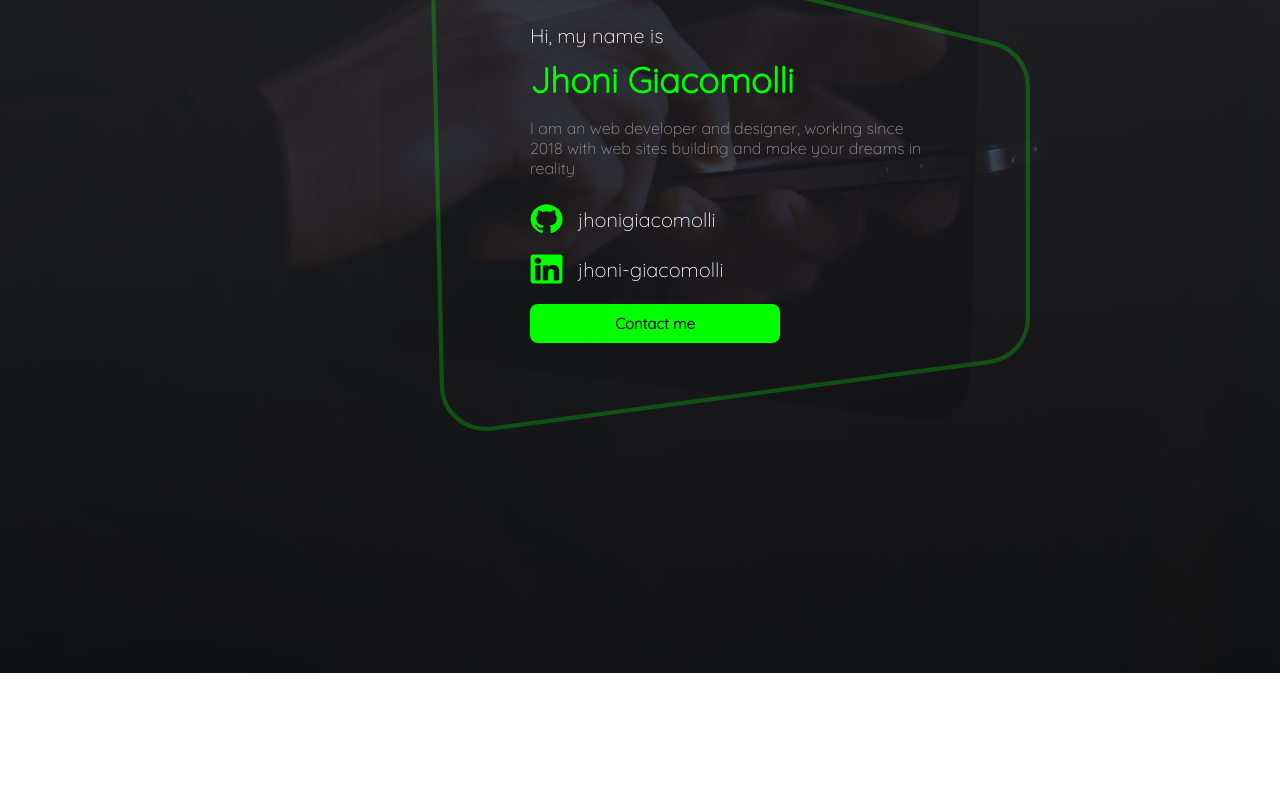
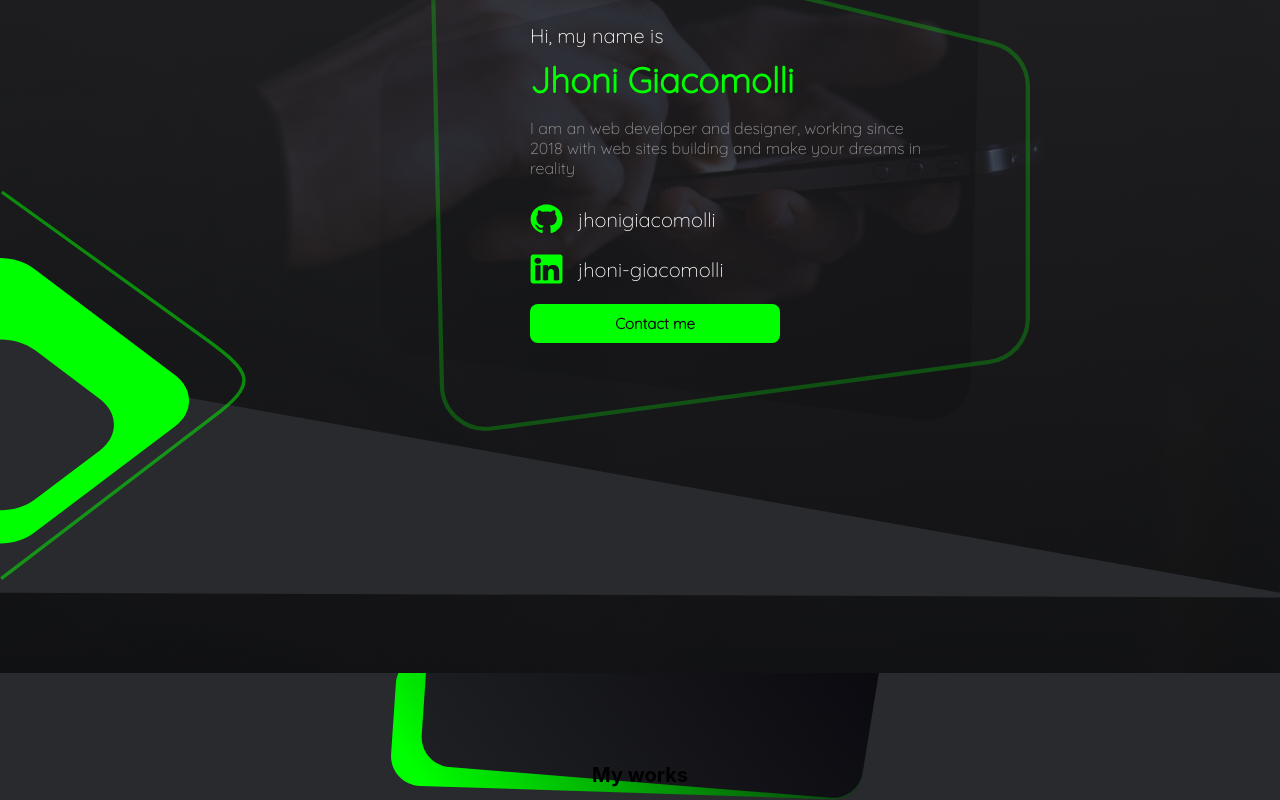
Before and after one commit to jhonigiacomolli/jg-coding, a React (Vite) app: page / in a window 1280 px wide. Shown: the part 527-1327 px from the top of the page. Before the commit the page ends 1200 px from the top, so only its background shows below. Built offline with nearby package versions, Linux system fonts and the light colour scheme; a web font is replaced by a local one.

Commit message:
Create Divisor Component

```diff
--- a/src/@types/styled.d.ts
+++ b/src/@types/styled.d.ts
@@ -4,10 +4,11 @@ declare module 'styled-components' {
             detach100: string
             detach90: string
             primary100: string
-            primary100alpha: string
+            primary90alpha: string
             primary90: string
             primary80: string
-            primary80alpha: string
+            primary70alpha: string
+            primary70: string
             text100: string
             text90: string
             text80: string
--- a/src/app.tsx
+++ b/src/app.tsx
@@ -1,12 +1,16 @@
 import { ReactElement } from 'react'
 import { Header } from 'components/header'
 import { Profile } from 'components/profile'
+import { Divisor } from 'components/divisors/divisor'
+import { TitleDecorated } from 'components/title/title-decorated'
 
 export function App (): ReactElement {
   return (
     <>
       <Header />
       <Profile />
+      <Divisor />
+      <TitleDecorated text='My works' />
     </>
   )
 }
--- /dev/null
+++ b/src/components/divisors/divisor.tsx
@@ -0,0 +1,42 @@
+/* global SVGSVGElement */
+import { ReactElement, SVGProps } from 'react'
+import styled, { css } from 'styled-components/macro'
+
+type DivisorLeftProps = SVGProps<SVGSVGElement> & {
+    positon?: 'left' | 'right'
+}
+const SVG = ({ ...rest }: DivisorLeftProps): ReactElement => {
+  return (
+    <svg {...rest} width='100vw' viewBox='0 0 1920 612' fill='none' xmlns='http://www.w3.org/2000/svg'>
+      <path className='divisor-background' d='M0 604L1920 611.401V604L0 261V604Z' />
+      <path d='M2.8258 3L310.958 225.295C372.851 270.765 386.21 287.605 331.886 330.97L1.76611 583' stroke='url(#paint0_linear_115_3)' strokeOpacity='0.5' strokeWidth='5' />
+      <path fillRule='evenodd' clipRule='evenodd' d='M0 102.175C18.5019 102.168 37.0068 107.491 51.1232 118.145L262.392 277.589C290.605 298.882 290.605 333.404 262.392 354.697L51.1232 514.141C37.0068 524.795 18.5018 530.118 0 530.111V102.175Z' fill='url(#paint1_linear_115_3)' />
+      <path className='divisor-detail-1' fillRule='evenodd' clipRule='evenodd' d='M0 224.105C18.8738 223.878 37.8431 229.199 52.2448 240.068L149.75 313.655C177.963 334.948 177.963 369.47 149.75 390.762L52.2448 464.35C37.8431 475.219 18.8738 480.54 0 480.312V224.105Z' />
+      <defs>
+        <linearGradient id='paint0_linear_115_3' x1='129.73' y1='565.053' x2='158.398' y2='-69.1467' gradientUnits='userSpaceOnUse'>
+          <stop className='divisor-detach-primary' />
+          <stop className='divisor-detach-secondary' offset='1' />
+        </linearGradient>
+        <linearGradient id='paint1_linear_115_3' x1='221.329' y1='165.216' x2='-32.4536' y2='373.749' gradientUnits='userSpaceOnUse'>
+          <stop className='divisor-detach-primary' offset='1' />
+          <stop className='divisor-detach-secondary' />
+        </linearGradient>
+      </defs>
+    </svg>
+  )
+}
+export const Divisor = styled(SVG)`${({ theme, positon = 'left' }) => css`
+    position: relative;
+    z-index: 10;
+    margin: 330px 0 0 0;
+    .divisor-background, .divisor-detail-1 {
+        fill: ${theme.colors.primary70};
+    }
+    .divisor-detach-primary {
+        stop-color: ${theme.colors.detach100};
+    }
+    .divisor-detach-secondary {
+        stop-color: ${theme.colors.detach100};
+    }
+    transform: rotateY(${positon === 'left' ? '0deg' : '180deg'});
+`}`
--- a/src/components/profile.tsx
+++ b/src/components/profile.tsx
@@ -56,7 +56,7 @@ const Container = styled.section`${({ theme }) => css`
   height: 1200px;
   background-size: cover !important;
   background-position: top;
-  background: linear-gradient(0deg, ${theme.colors.primary100alpha}, ${theme.colors.primary80alpha}), url('/src/assets/slide.jpg');
+  background: linear-gradient(0deg, ${theme.colors.primary90alpha}, ${theme.colors.primary70alpha}), url('/src/assets/slide.jpg');
 `}`
 const Content = styled.div`
   position: absolute;
--- a/src/components/styled-select.tsx
+++ b/src/components/styled-select.tsx
@@ -8,7 +8,7 @@ export const Select = styled.select`${({ theme }) => css`
   border-radius: 10px;
   box-shadow: none;
   color: ${theme.colors.text90};
-  background: ${theme.colors.primary80};
+  background: ${theme.colors.primary70};
   &:focus-visible {
     outline: none !important  ;
   }
--- /dev/null
+++ b/src/components/title/title-decorated.tsx
@@ -0,0 +1,64 @@
+/* global SVGSVGElement */
+import { ReactElement, SVGProps } from 'react'
+import styled, { css } from 'styled-components'
+
+type TitleDecoratedProps = & {
+    text?: string
+}
+
+export const TitleDecorated = ({ text }: TitleDecoratedProps):ReactElement => {
+  return (
+    <Container>
+      <Decoration />
+      <Content>
+
+        <Title>
+          {text}
+        </Title>
+      </Content>
+    </Container>
+  )
+}
+
+const Container = styled.div`
+    display: flex;
+    flex-direction: column;
+    align-items: center;
+    justify-content: center;
+`
+const Content = styled.div`
+    margin: -50px 0 0 0;
+`
+const Title = styled.h1`
+`
+
+const SVG = ({ ...rest }: TitleDecoratedProps):ReactElement => {
+  return (
+    <svg {...rest} width='502' height='200' viewBox='0 0 502 200' fill='none' xmlns='http://www.w3.org/2000/svg'>
+      <path d='M6.88442 83.3885C7.86078 68.9921 18.9476 57.3303 33.2762 55.6279L461.994 4.69165C481.784 2.34033 498.324 19.5834 495.151 39.2588L473.429 173.943C471.026 188.842 457.93 199.636 442.847 199.151L31.0696 185.899C14.0919 185.352 0.954016 170.832 2.1034 153.884L6.88442 83.3885Z' fill='url(#paint0_linear_36_24)' />
+      <path d='M37.5667 64.0425C38.5704 49.2439 50.2381 37.4001 65.02 36.175L463.284 3.16595C482.705 1.55629 498.482 18.6011 495.38 37.8401L473.638 172.647C471.147 188.092 457.204 199.031 441.609 197.773L60.2683 167.022C43.902 165.702 31.6374 151.471 32.7484 135.089L37.5667 64.0425Z' fill='url(#paint1_linear_36_24)' />
+      <defs>
+        <linearGradient id='paint0_linear_36_24' x1='30.7441' y1='176.427' x2='403.767' y2='-84.6289' gradientUnits='userSpaceOnUse'>
+          <stop className='title-background-detach' />
+          <stop className='title-background-primary' offset='1' />
+        </linearGradient>
+        <linearGradient id='paint1_linear_36_24' x1='30.7442' y1='176.427' x2='403.767' y2='-84.629' gradientUnits='userSpaceOnUse'>
+          <stop className='title-background-secondary' />
+          <stop className='title-background-primary' offset='1' />
+        </linearGradient>
+      </defs>
+    </svg>
+  )
+}
+
+const Decoration = styled(SVG)<SVGProps<SVGSVGElement>>`${({ theme }) => css`
+    .title-background-primary {
+        stop-color: ${theme.colors.primary100};
+    }
+    .title-background-secondary {
+        stop-color: ${theme.colors.primary80};
+    }
+    .title-background-detach {
+        stop-color: ${theme.colors.detach100};
+    }
+`}`
--- a/src/components/top-bar.tsx
+++ b/src/components/top-bar.tsx
@@ -37,7 +37,7 @@ export const Topbar = (): ReactElement => {
 
 const Container = styled.div`${({ theme }) => css`
   grid-area: topbar;
-  background: ${theme.colors.primary90};
+  background: ${theme.colors.primary80};
 `}`
 
 const Content = styled.div`${({ theme }) => css`
--- a/src/root.tsx
+++ b/src/root.tsx
@@ -34,6 +34,7 @@ const GlobalStyle = createGlobalStyle`
             sans-serif;
         -webkit-font-smoothing: antialiased;
         -moz-osx-font-smoothing: grayscale;
+        background: ${({ theme }) => theme.colors.primary70};
     }
 `
 export { Root }
--- a/src/theme/index.ts
+++ b/src/theme/index.ts
@@ -4,11 +4,12 @@ export const theme: DefaultTheme = {
   colors: {
     detach100: '#00FF00',
     detach90: '#ADFF00',
-    primary100: '#0F1115',
-    primary100alpha: '#0F1115B8',
-    primary90: '#1F2024',
-    primary80: '#292A2E',
-    primary80alpha: '#292A2ED9',
+    primary100: '#09090F',
+    primary90: '#0F1115',
+    primary90alpha: '#0F1115B8',
+    primary80: '#1F2024',
+    primary70: '#292A2E',
+    primary70alpha: '#292A2ED9',
     text100: '#FFFFFF',
     text90: '#E9F0F3',
     text80: '#989898',
```
